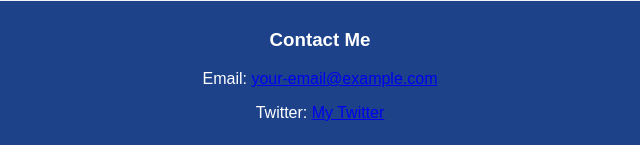
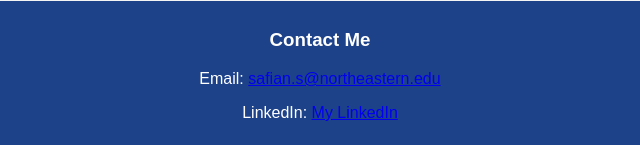
Before and after one commit to scsafe17/scsafe17.github.io, a plain HTML site: page about.html in a window 1280 px wide. Shown: the part 652-797 px from the top of the page, 320-960 px from the left. Drawn offline with Linux system fonts and the light colour scheme.

Commit message:
Update about.html

```diff
--- a/about.html
+++ b/about.html
@@ -34,8 +34,8 @@
     </main>
     <footer>
         <h3>Contact Me</h3>
-        <p>Email: <a href="mailto:your-email@example.com">your-email@example.com</a></p>
-        <p>Twitter: <a href="https://twitter.com/yourprofile" target="_blank">My Twitter</a></p>
+        <p>Email: <a href="mailto:safian.s@northeastern.edu">safian.s@northeastern.edu</a></p>
+        <p>LinkedIn: <a href="https://www.linkedin.com/in/spencer-safian/" target="_blank">My LinkedIn</a></p>
     </footer>
 </body>
 </html>
```
